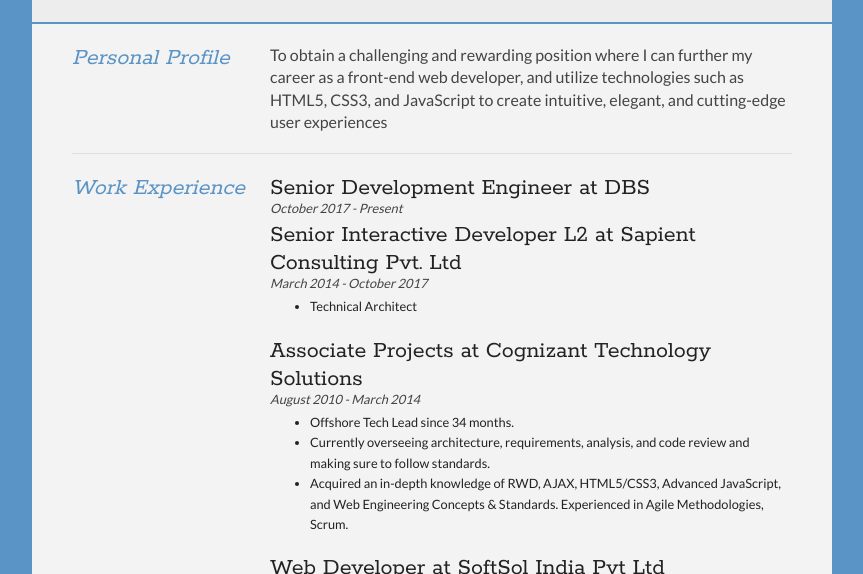
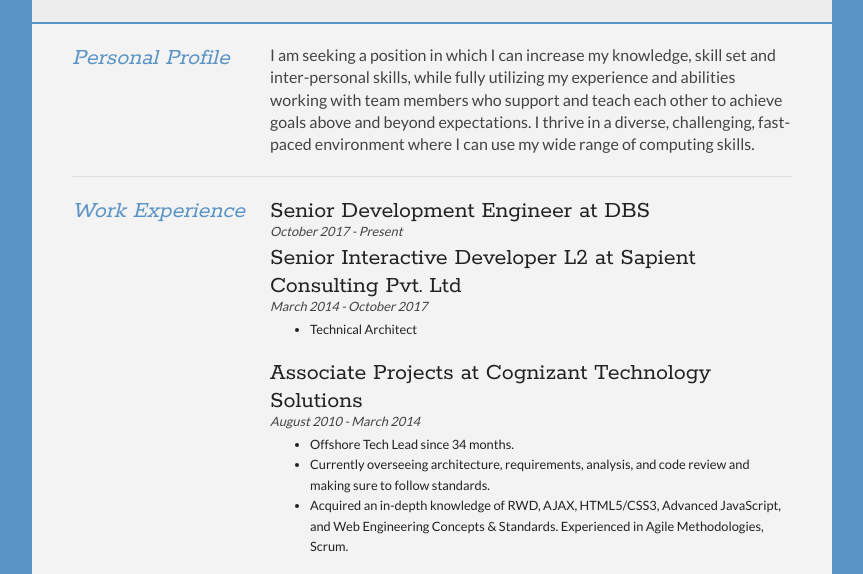
Before and after one commit to AvinashMudunuri/avinashmudunuri.com, a website: page index.html in a window 1280 px wide. Shown: the part 165-739 px from the top of the page, without its empty margins (208-1071 px from the left). Drawn offline with Linux system fonts and the light colour scheme.

Commit message:
update description

```diff
--- a/index.html
+++ b/index.html
@@ -66,8 +66,7 @@
 				</div>
 
 				<div class="sectionContent">
-					<p>To obtain a challenging and rewarding position where I can further my career as a front-end web developer, and utilize
-						technologies such as HTML5, CSS3, and JavaScript to create intuitive, elegant, and cutting-edge user experiences</p>
+					<p>I am seeking a position in which I can increase my knowledge, skill set and inter-personal skills, while fully utilizing my experience and abilities working with team members who support and teach each other to achieve goals above and beyond expectations. I thrive in a diverse, challenging, fast-paced environment where I can use my wide range of computing skills.</p>
 				</div>
 				<div class="clear"></div>
 			</div>
```
